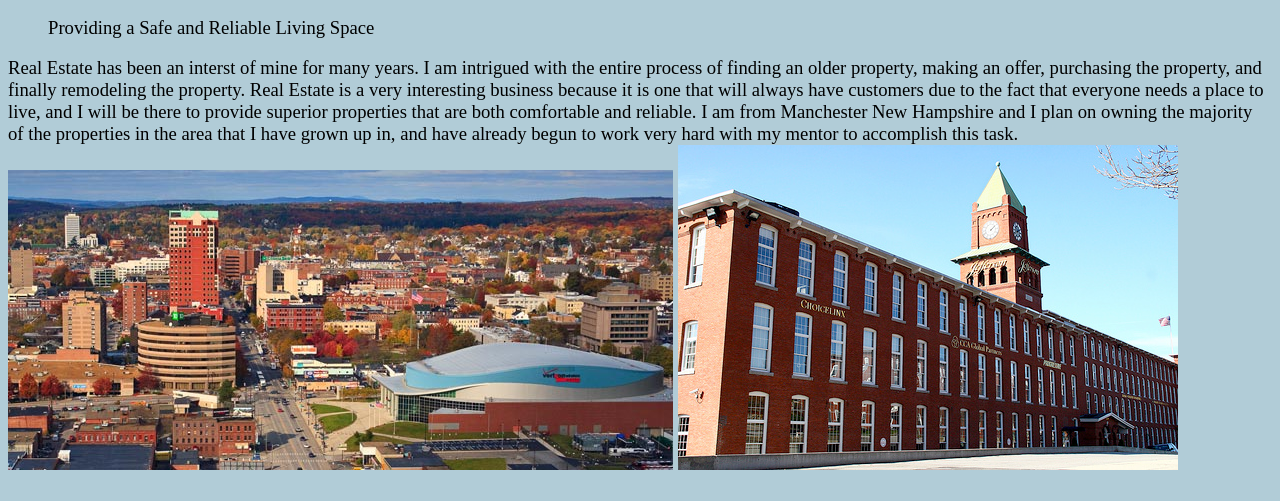
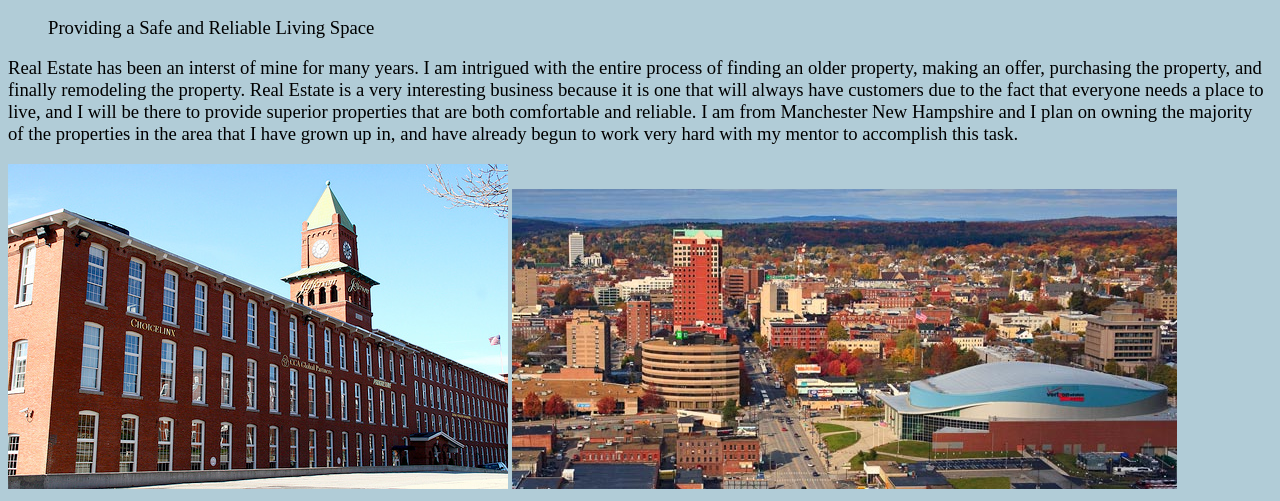
Before and after one commit to stevem1995/stevem1995.github.io, a plain HTML site: page professionalgoals.html in a window 1280 px wide. Shown: the part 340-841 px from the top of the page. Drawn offline with Linux system fonts and the light colour scheme.

Commit message:
Add files via upload

```diff
--- a/professionalgoals.html
+++ b/professionalgoals.html
@@ -22,10 +22,11 @@
 </ul>
 <P>Real Estate has been an interst of mine for many years. I am intrigued with the entire process of finding an older property, making an offer, purchasing the property, and finally remodeling the property.
 Real Estate is a very interesting business because it is one that will always have customers due to the fact that everyone needs a place to live, and I will be there to provide superior properties that are both comfortable and reliable.
-I am from Manchester New Hampshire and I plan on owning the majority of the properties in the area that I have grown up in, and have already begun to work very hard with my mentor to accomplish this task.
+I am from Manchester New Hampshire and I plan on owning the majority of the properties in the area that I have grown up in, and have already begun to work very hard with my mentor to accomplish this task.</P>
 
+<img src="millyard.jpg">
 <img src="manchester.jpg">
-<img src="millyard.jpg">
+
 
 
 
```
